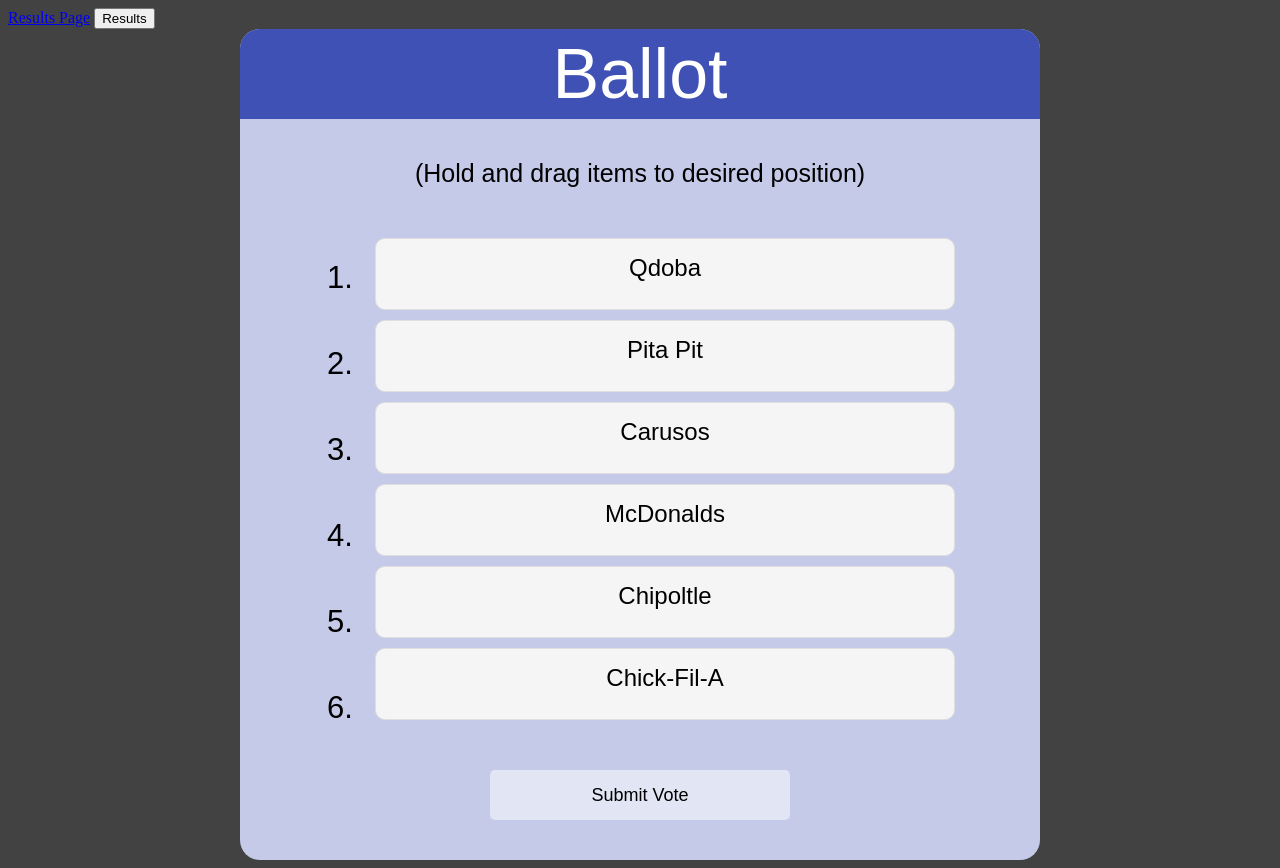
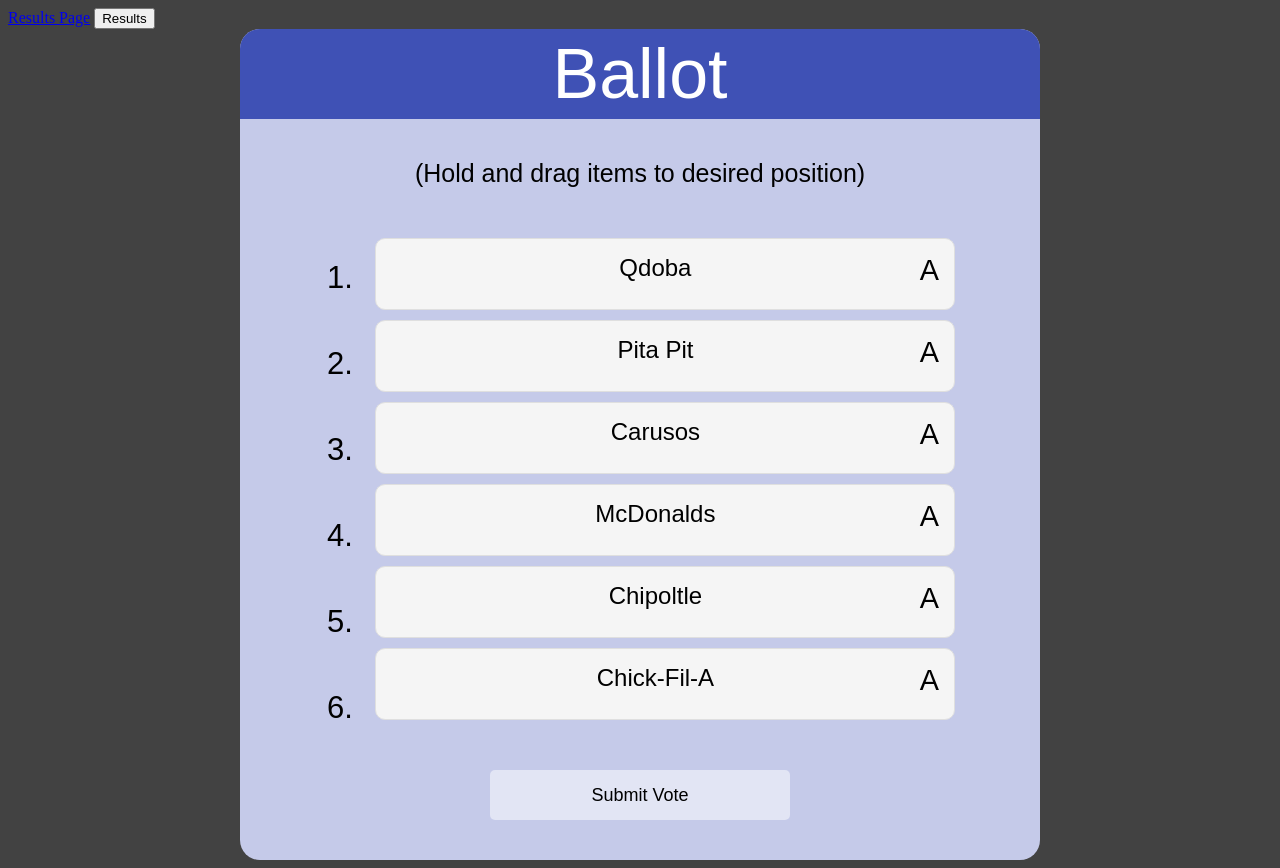
Before and after one commit to benberton/VotingWebsite, a plain HTML site: page docs/index.html in a window 1280 px wide. Drawn offline with Linux system fonts and the light colour scheme.

Commit message:
element added to right sie of slist

```diff
--- a/docs/css/sort-list.css
+++ b/docs/css/sort-list.css
@@ -24,7 +24,11 @@
   height: 5vh;
   font-size:3vh;
   /* transition: all 200ms; */
+}
 
+.dotIcon {
+  float: right;
+  font-size: larger;
 }
 
 .slist li:hover{
--- a/docs/javaScript/votePage.js
+++ b/docs/javaScript/votePage.js
@@ -26,6 +26,10 @@
     {
         const candidateEl = document.createElement("li")
         candidateEl.innerHTML = votePoll.candidates[i]
+        const dotIcon = document.createElement("div")
+        dotIcon.classList.add("dotIcon")
+        dotIcon.innerHTML = "A"
+        candidateEl.appendChild(dotIcon)
         document.getElementById("sortlist").appendChild(candidateEl)
     }
 }
```
